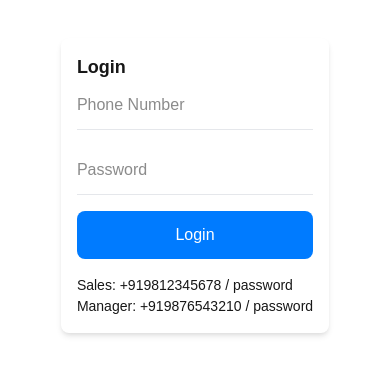
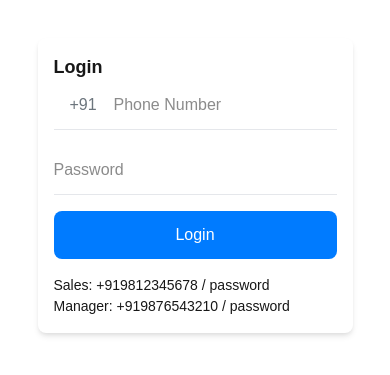
Before and after one commit to HarshK99/followup_web, a Next.js app: page /auth/login in a window 390 px wide. Shown: the part 253-628 px from the top of the page. Built offline with nearby package versions, Linux system fonts and the light colour scheme; no server answers.

Commit message:
phone number +91

```diff
--- a/app/auth/login/page.tsx
+++ b/app/auth/login/page.tsx
@@ -13,9 +13,23 @@ export default function LoginPage() {
   const [error, setError] = useState('');
   const router = useRouter();
 
+  const handlePhoneChange = (e: React.ChangeEvent<HTMLInputElement>) => {
+    const value = e.target.value.replace(/\D/g, ''); // Only allow digits
+    setPhone(value);
+  };
+
+  const getFullPhoneNumber = () => {
+    const cleanPhone = phone.replace(/\D/g, '');
+    if (cleanPhone.startsWith('91')) {
+      return `+${cleanPhone}`;
+    }
+    return `+91${cleanPhone}`;
+  };
+
   const handleLogin = async () => {
-    console.log('Login button clicked with phone:', phone, 'password length:', password.length);
-    const result = await login(phone, password);
+    const fullPhoneNumber = getFullPhoneNumber();
+    console.log('Login button clicked with phone:', fullPhoneNumber, 'password length:', password.length);
+    const result = await login(fullPhoneNumber, password);
     console.log('Login result:', result);
     if (result) {
       setSession({ token: result.token, user: result.user });
@@ -35,7 +49,8 @@ export default function LoginPage() {
             type="tel"
             placeholder="Phone Number"
             value={phone}
-            onChange={(e) => setPhone(e.target.value)}
+            onChange={handlePhoneChange}
+            prefix="+91"
           />
         </div>
         <div style={{ marginBottom: tokens.spacing[4] }}>
--- a/design-system/components/Input.tsx
+++ b/design-system/components/Input.tsx
@@ -48,6 +48,22 @@ export const Input: React.FC<InputProps> = ({
   };
 
   return (
+    <div style={{ position: 'relative', width: '100%' }}>
+      {prefix && (
+        <div style={{
+          position: 'absolute',
+          left: tokens.spacing[4], // Position from left edge
+          top: tokens.spacing[3], // Align with input text (same as input top padding)
+          fontFamily: tokens.typography.fontFamily,
+          fontSize: tokens.typography.fontSize.md,
+          color: tokens.colors.textSecondary,
+          pointerEvents: 'none',
+          zIndex: 1,
+          lineHeight: tokens.typography.lineHeight.normal,
+        }}>
+          {prefix}
+        </div>
+      )}
       <input
         type={type}
         placeholder={placeholder}
@@ -56,7 +72,11 @@ export const Input: React.FC<InputProps> = ({
         disabled={disabled}
         onFocus={() => setIsFocused(true)}
         onBlur={() => setIsFocused(false)}
-      style={style}
+        style={{
+          ...style,
+          paddingLeft: prefix ? '60px' : style.paddingLeft, // Add left padding for prefix (+91 takes ~28px + spacing)
+        }}
       />
+    </div>
   );
 };
```
Lines whose indentation alone changed are shown as unchanged.
